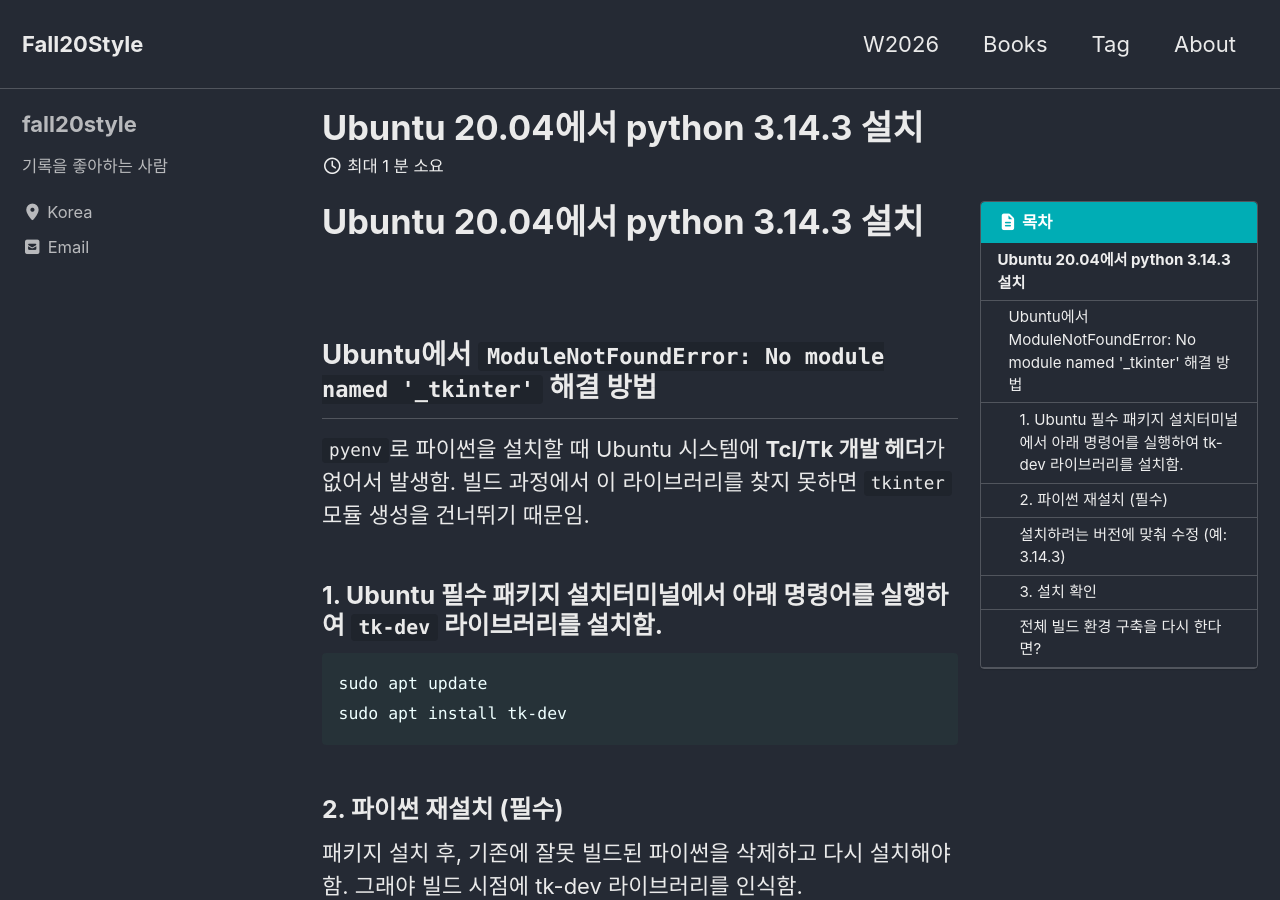
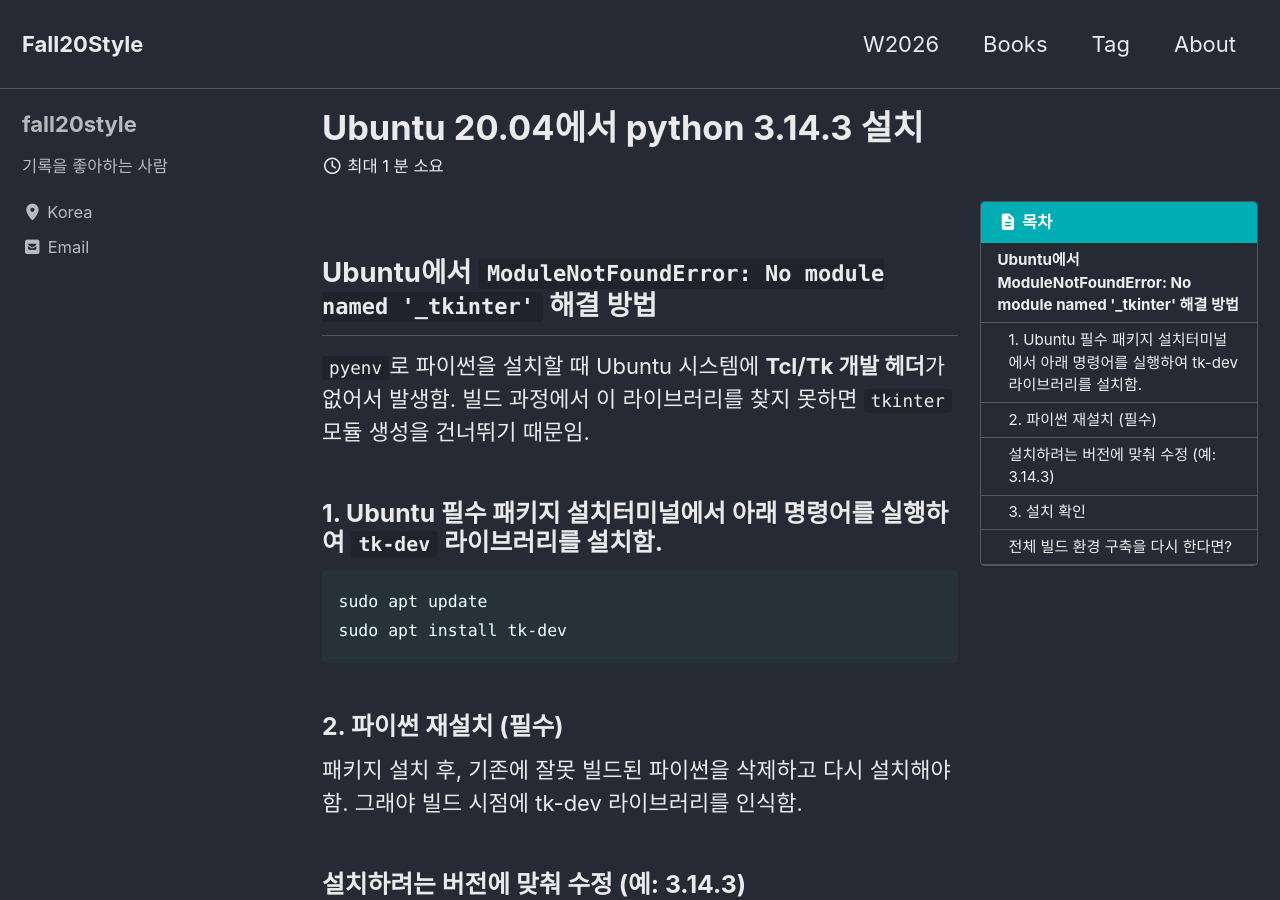
Before and after one commit to fall20style/fall20style.github.io, a Jekyll site: the page built from _posts/2026-03-29-python3.14.3-on-ubuntu2004.md, in a window 1280 px wide and 900 px high. Built offline with Jekyll 4.4.1, drawn with Linux system fonts in a browser that asks for light colours; cached includes are drawn as plain includes.

Commit message:
Update 2026-03-29-python3.14.3-on-ubuntu2004.md

```diff
--- a/_posts/2026-03-29-python3.14.3-on-ubuntu2004.md
+++ b/_posts/2026-03-29-python3.14.3-on-ubuntu2004.md
@@ -15,8 +15,6 @@ toc_sticky: true
 toc_label: 목차
 description: desc가 여기에
 ---
-
-# Ubuntu 20.04에서 python 3.14.3 설치
 
 ## Ubuntu에서 `ModuleNotFoundError: No module named '_tkinter'` 해결 방법
 
```
